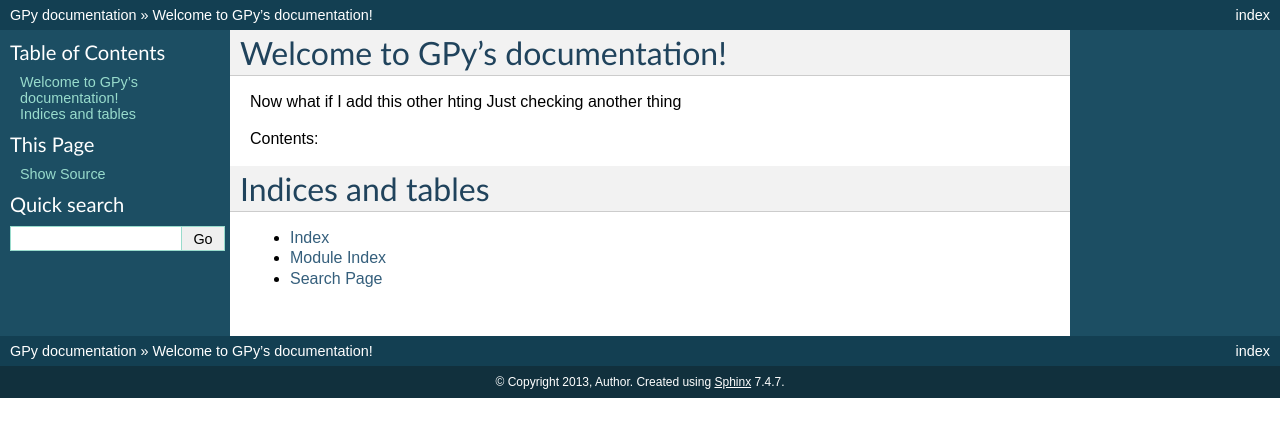
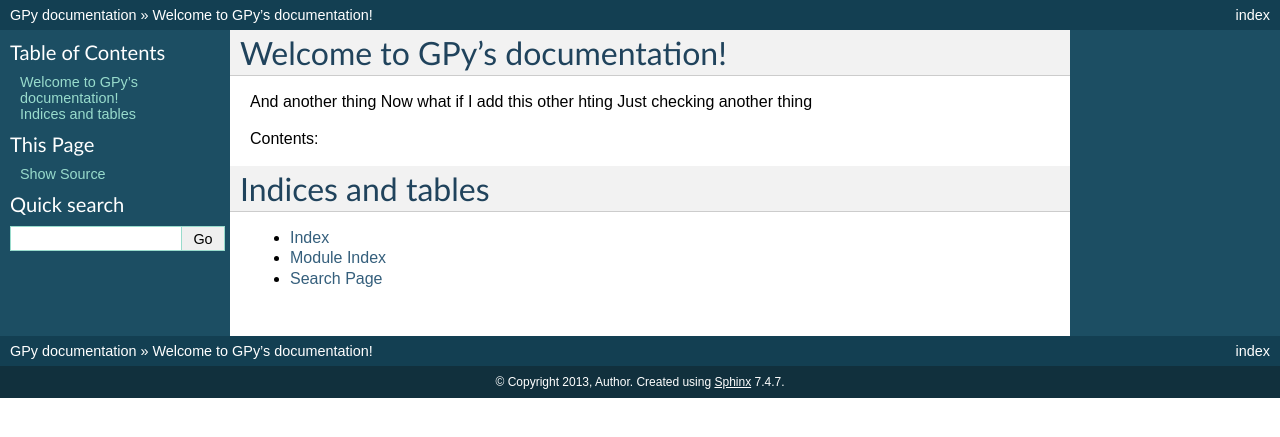
Before and after one commit to SheffieldML/GPy, a Sphinx documentation site: the page built from doc/index.rst, in a window 1280 px wide. Shown: the top 437 px of the page. Built offline with Sphinx 7.4.7, drawn with Linux system fonts in a browser that asks for light colours; pages that are not in the unit, such as notebooks, are missing from menus; part of the change alters nothing that is shown.

```diff
--- a/doc/conf.py
+++ b/doc/conf.py
@@ -288,5 +288,5 @@ epub_copyright = u'2013, Author'
 on_rtd = os.environ.get('READTHEDOCS', None) == 'True'
 
 if on_rtd:
-  os.system("sphinx-apidoc -f -o . ../GPy")
+  os.system("sphinx-apidoc -f -o docs .")
 #sphinx-apidoc . -o doc -H 'GPy' -f
--- a/doc/index.rst
+++ b/doc/index.rst
@@ -6,6 +6,7 @@
 Welcome to GPy's documentation!
 ===============================
 
+And another thing
 Now what if I add this other hting
 Just checking another thing
 
```
